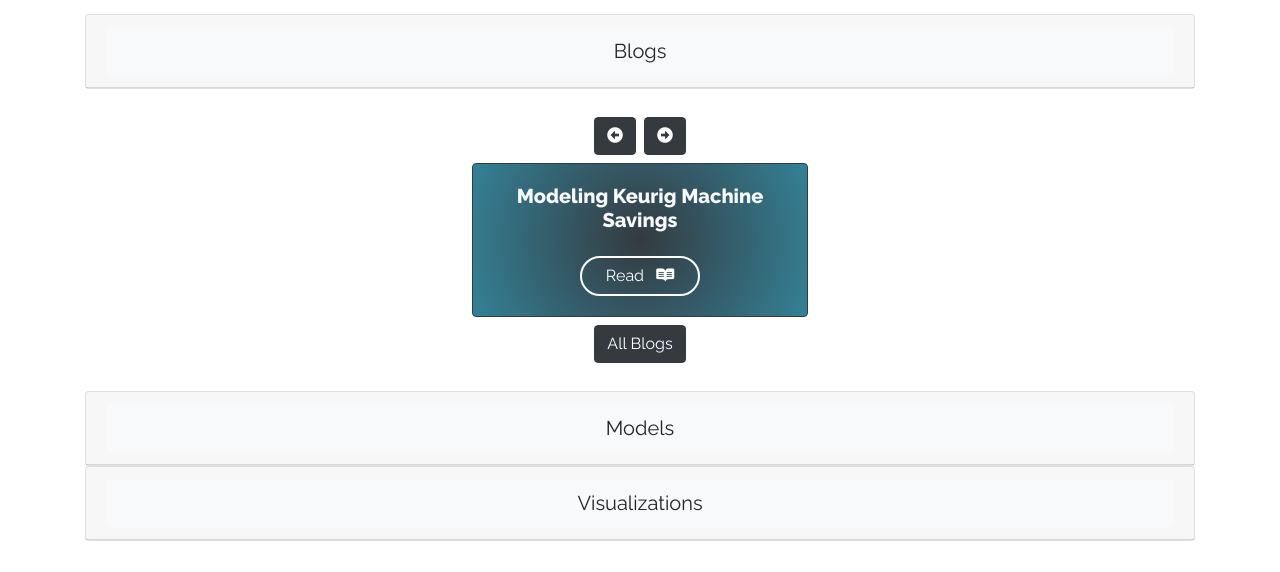
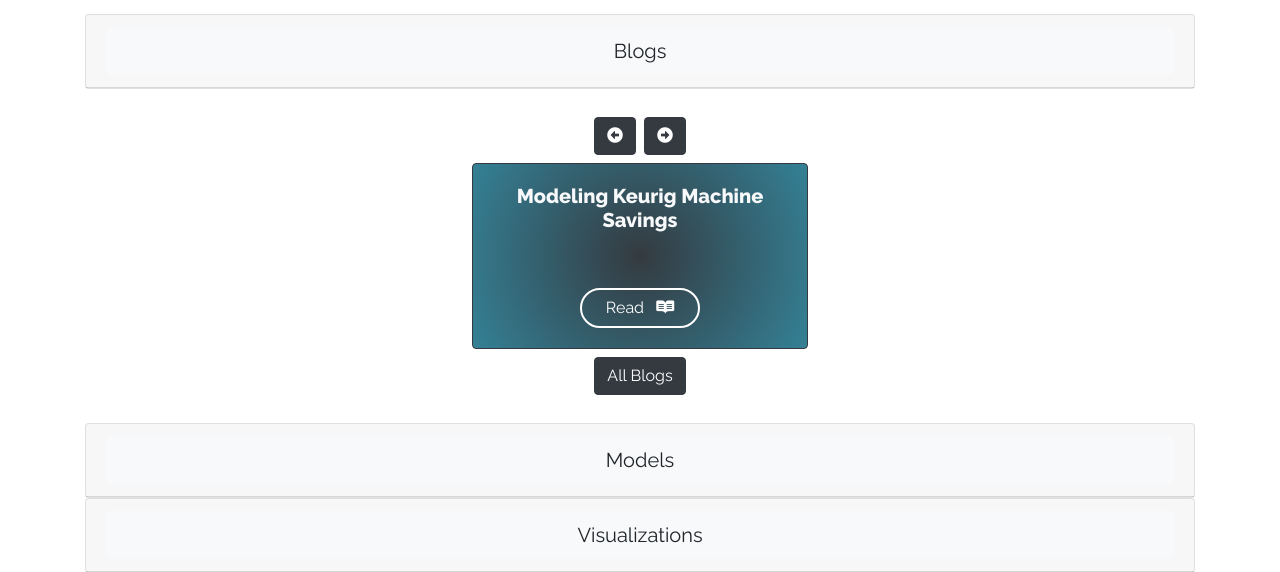
Before and after one commit to brendanfitz/portfolio-flask-app, a Flask app: page / in a window 1280 px wide. Shown: the part 56-628 px from the top of the page. Run offline with Flask 2, Linux system fonts and the light colour scheme; some libraries are stand-ins or nearby versions.

Commit message:
Make cards all the same size
Update title to be 4 lines
Adjust titles that are too long in blog post db

```diff
--- a/metis_app/blog_posts/db.py
+++ b/metis_app/blog_posts/db.py
@@ -91,12 +91,12 @@ blog_db = [
     },
     {
         'id': 'nhldotcom-api-part1',
-        'title': 'Hacking NHL.com\'s API - Part 1: Uncovering the API Host',
+        'title': 'Hacking NHL.com\'s API Part 1: Uncovering the API Host',
         'date_posted': '2020-05-14',
     },
     {
         'id': 'nhldotcom-api-part2',
-        'title': 'Hacking NHL.com\'s API - Part 2: Deconstructing and Reconstructing the API Endpoint',
+        'title': 'Hacking NHL.com\'s API Part 2: Deconstructing & Reconstructing the API Endpoint',
         'date_posted': '2020-05-15',
     },
     {
--- a/metis_app/static/css/style.css
+++ b/metis_app/static/css/style.css
@@ -195,3 +195,7 @@ h3 + p {
 .btn-rounded {
   border-radius: 10em;
 }
+
+.card-title-height {
+  height: 4em;
+}
--- a/metis_app/templates/create_card.html
+++ b/metis_app/templates/create_card.html
@@ -31,7 +31,7 @@
 
 <div class="card card-gradient border-dark flex-fill">
   <div class="card-body text-center">
-    <h5 class="card-title text-light font-weight-bold mb-4">{{title}}</h5>
+    <h5 class="card-title text-light font-weight-bold mb-4 card-title-height text-center" style="text-align: center">{{title}}</h5>
     <a href="{{url_for(endpoint, name=endpoint_name)}}" class="btn btn-outline-white btn-rounded px-3">
       <span class="ml-2">{{button_text}}</span>
       <i class="{{icon}} mx-2"></i>
```
